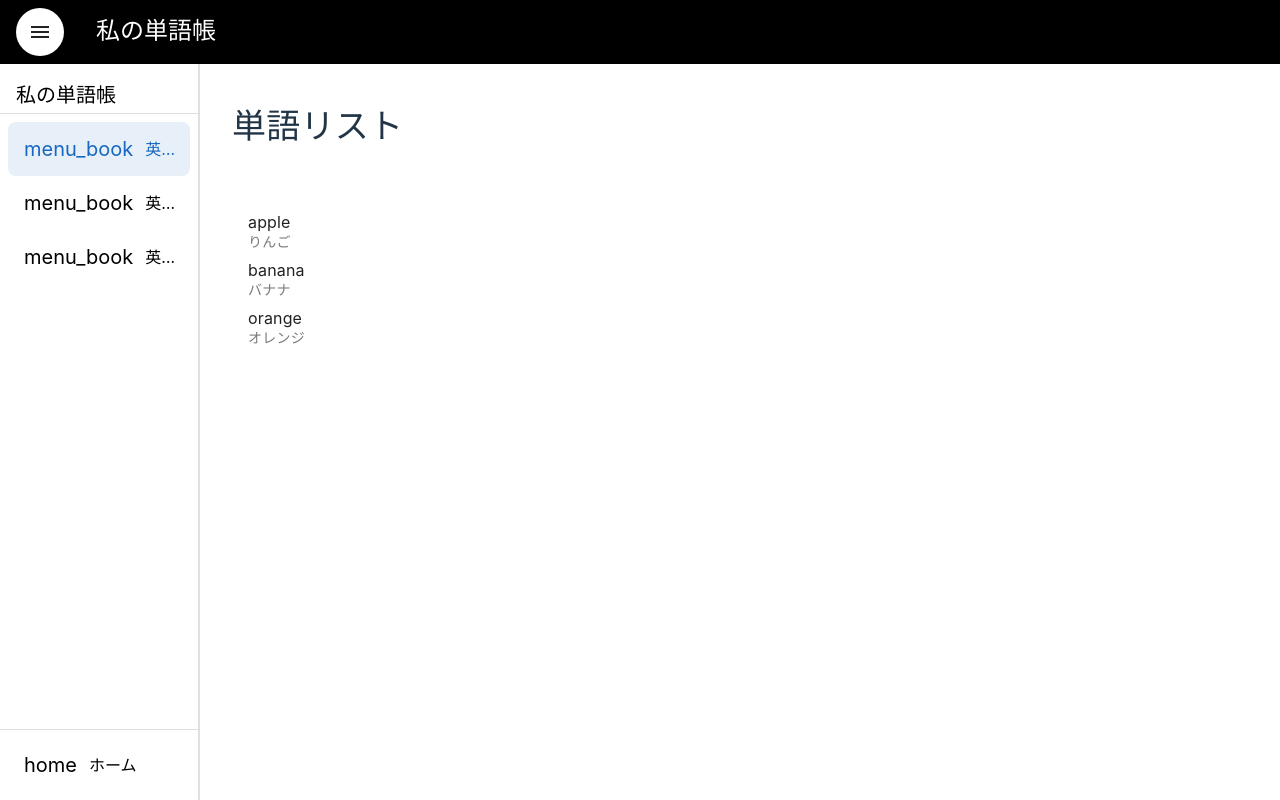
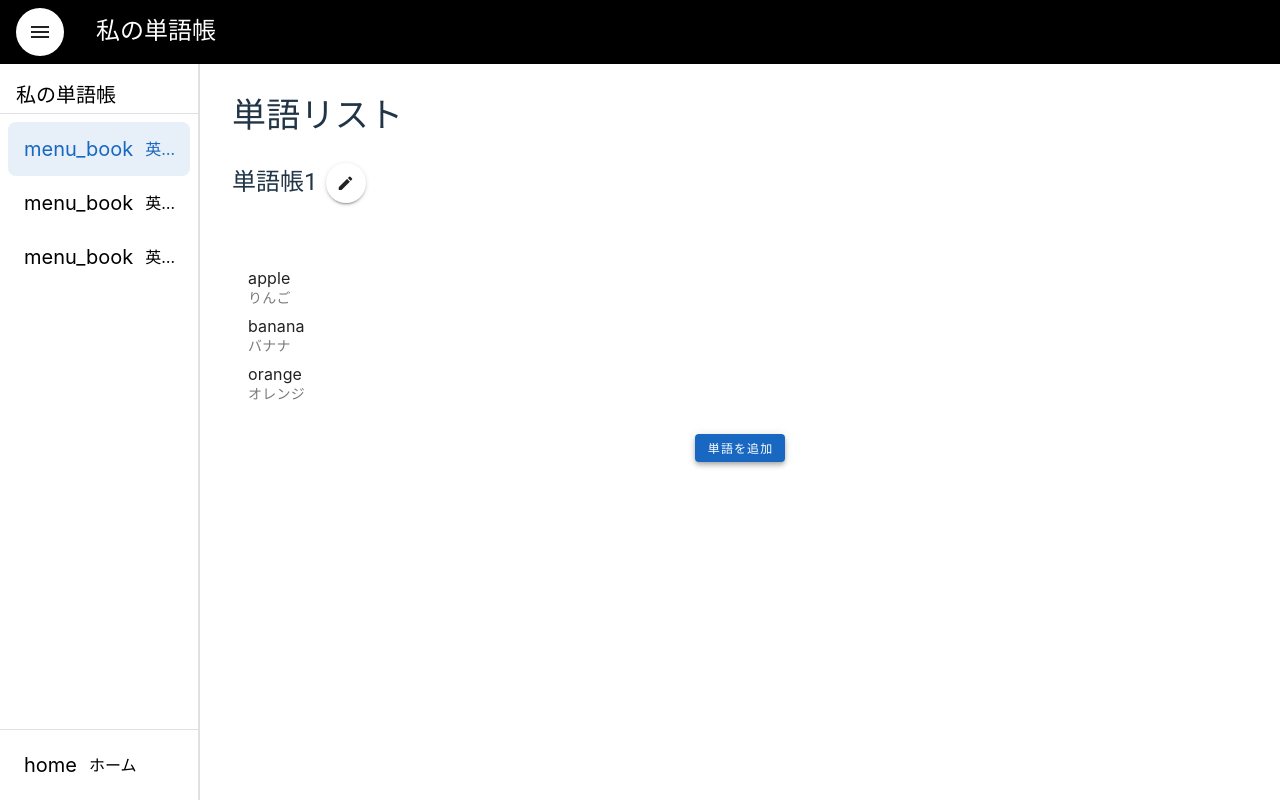
Before and after one commit to hisho-123/my-vocabulary-book_frontend, a Vue app: page /list/1 in a window 1280 px wide. Built offline with nearby package versions, Linux system fonts and the light colour scheme.

Commit message:
単語帳作成UIを実装

```diff
--- a/src/pages/EditPage.vue
+++ b/src/pages/EditPage.vue
@@ -54,14 +54,9 @@ onMounted(() => {
           <h1 class="text-h4">{{ page.edit.title }}</h1>
           <div>
             <Button
-              color="white"
+              color="primary"
               :content="common.buttons.delete"
               @firstClick="showDeleteDialog = true"
-            />
-            <Button
-              color="white"
-              :content="common.buttons.back"
-              @firstClick="navigateBack"
             />
           </div>
         </div>
@@ -80,12 +75,20 @@ onMounted(() => {
             :label="common.labels.translation"
             required
           />
-          <Button
-            color="primary"
-            :content="common.buttons.save"
-            @firstClick="saveWord"
-          />
         </v-form>
+      </v-col>
+    </v-row>
+    <v-row>
+      <v-col cols="12" class="d-flex justify-center">
+        <Button
+          color="primary"
+          :content="common.buttons.save"
+          :secondBtn="true"
+          :secondBtnContent="common.buttons.back"
+          :secondBtnColor="white"
+          @firstClick="saveWord"
+          @secondClick="navigateBack"
+        />
       </v-col>
     </v-row>
 
--- a/src/pages/HomePage.vue
+++ b/src/pages/HomePage.vue
@@ -22,6 +22,10 @@ const navigateToReview = () => {
 
 const navigateToEdit = () => {
   router.push('/list/1');
+};
+
+const navigateToCreate = () => {
+  router.push('/create');
 };
 </script>
 
@@ -81,6 +85,13 @@ const navigateToEdit = () => {
             </v-card>
           </v-col>
         </v-row>
+        <div class="text-center mt-4">
+          <Button
+            color="primary"
+            content="単語帳を作成"
+            @firstClick="navigateToCreate"
+          />
+        </div>
       </v-col>
     </v-row>
   </v-container>
--- a/src/pages/ListPage.vue
+++ b/src/pages/ListPage.vue
@@ -14,11 +14,30 @@ interface Word {
   translation: string;
 }
 
+const bookName = ref('単語帳1');
+const isEditingBookName = ref(false);
+const editedBookName = ref('');
+
 const words = ref<Word[]>([
   { id: 1, word: 'apple', translation: 'りんご' },
   { id: 2, word: 'banana', translation: 'バナナ' },
   { id: 3, word: 'orange', translation: 'オレンジ' },
 ]);
+
+const startEditingBookName = () => {
+  editedBookName.value = bookName.value;
+  isEditingBookName.value = true;
+};
+
+const saveBookName = () => {
+  bookName.value = editedBookName.value;
+  isEditingBookName.value = false;
+  // TODO: APIで単語帳名を更新
+};
+
+const cancelEditingBookName = () => {
+  isEditingBookName.value = false;
+};
 
 const navigateToEdit = (wordId: number) => {
   router.push(`/edit/${wordId}`);
@@ -26,6 +45,10 @@ const navigateToEdit = (wordId: number) => {
 
 const navigateBack = () => {
   router.push(`/book/${bookId}`);
+};
+
+const navigateToAdd = () => {
+  router.push(`/edit/new`);
 };
 
 onMounted(() => {
@@ -37,8 +60,29 @@ onMounted(() => {
   <v-container>
     <v-row>
       <v-col cols="12">
+        <h1 class="text-h4 mb-4">{{ page.list.title }}</h1>
         <div class="d-flex justify-space-between align-center mb-4">
-          <h1 class="text-h4">{{ page.list.title }}</h1>
+          <div v-if="!isEditingBookName" class="d-flex align-center">
+            <h2 class="text-h5 mr-2">{{ bookName }}</h2>
+            <v-btn icon size="small" @click="startEditingBookName">
+              <v-icon>mdi-pencil</v-icon>
+            </v-btn>
+          </div>
+          <div v-else class="d-flex align-center">
+            <v-text-field
+              v-model="editedBookName"
+              density="compact"
+              hide-details
+              class="mr-2"
+              @keyup.enter="saveBookName"
+            ></v-text-field>
+            <v-btn icon size="small" color="success" @click="saveBookName">
+              <v-icon>mdi-check</v-icon>
+            </v-btn>
+            <v-btn icon size="small" color="error" @click="cancelEditingBookName">
+              <v-icon>mdi-close</v-icon>
+            </v-btn>
+          </div>
           <Button
             color="white"
             :content="common.buttons.back"
@@ -59,6 +103,13 @@ onMounted(() => {
             <v-list-item-subtitle>{{ word.translation }}</v-list-item-subtitle>
           </v-list-item>
         </v-list>
+        <div class="text-center mt-4">
+          <Button
+            color="primary"
+            content="単語を追加"
+            @firstClick="navigateToAdd"
+          />
+        </div>
       </v-col>
     </v-row>
   </v-container>
--- a/src/router/index.ts
+++ b/src/router/index.ts
@@ -31,6 +31,11 @@ const routes = [
     name: "Edit",
     component: EditPage,
   },
+  {
+    path: "/create",
+    name: "Create",
+    component: ListPage,
+  },
 ];
 
 const router = createRouter({
```
